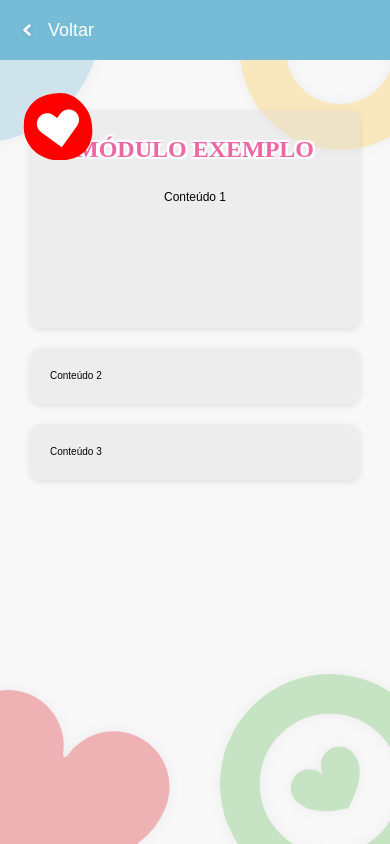
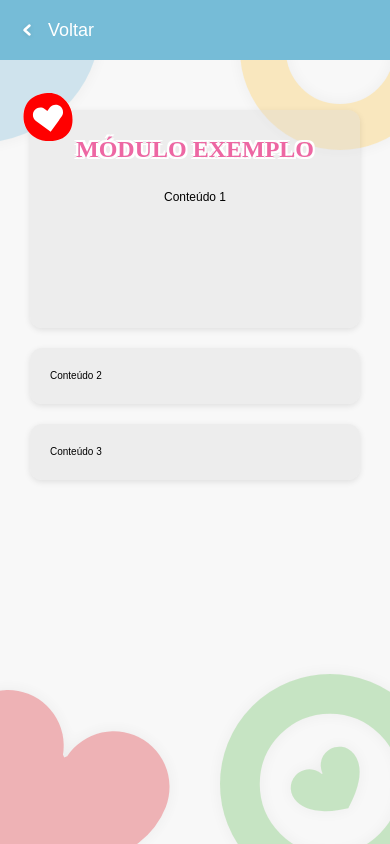
Before and after one commit to FCPippi/cora-frontend, a React (Vite) app: page /module in a window 390 px wide. Built offline with nearby package versions, Linux system fonts and the light colour scheme; a web font is replaced by a local one.

Commit message:
fix: prevent CircleHeartIcon from overlapping module title on small screens

```diff
--- a/src/styles/Module.css
+++ b/src/styles/Module.css
@@ -351,6 +351,7 @@ body {
   .heart-icon {
     top: -8%;
     left: -2%;
+    width: 5rem;
   }
 
   .plus-btn {
```
